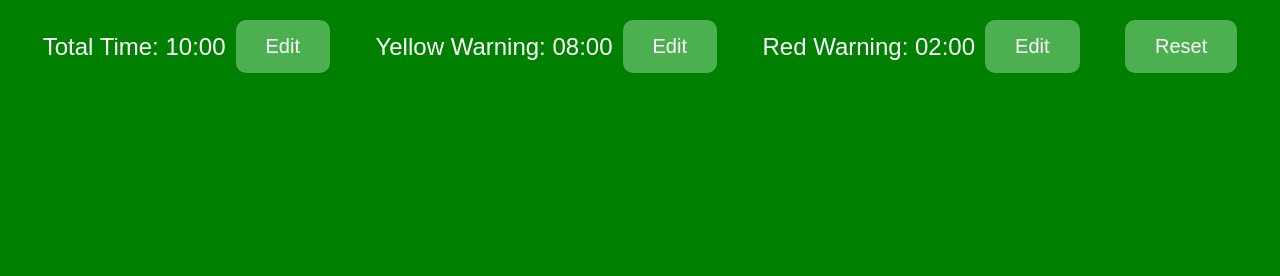
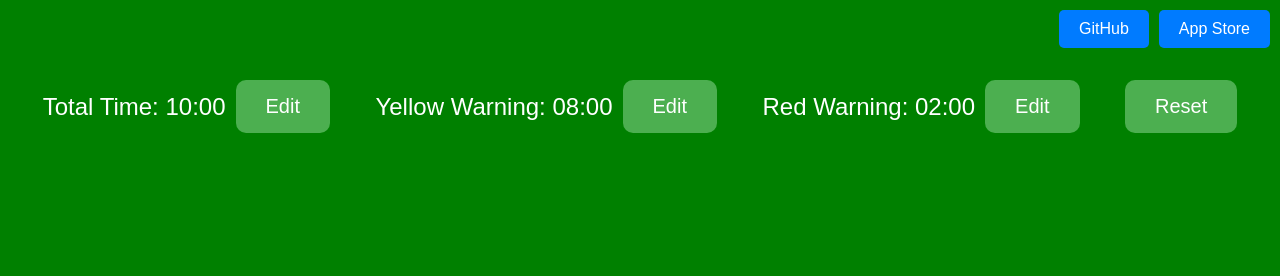
Before and after one commit to sy1995/Pacetimer, a plain HTML site: page index.html in a window 1280 px wide. Shown: the top 276 px of the page. Drawn offline with Linux system fonts and the light colour scheme.

Commit message:
优化readme

```diff
--- a/index.html
+++ b/index.html
@@ -7,6 +7,12 @@
   <link rel="stylesheet" href="styles.css">
 </head>
 <body>
+  <!-- 顶部：跳转按钮 -->
+  <div class="top-buttons">
+    <button onclick="window.open('https://github.com/sy1995/Pacetimer', '_blank')">GitHub</button>
+    <button onclick="window.open('https://apps.apple.com/us/app/%E8%8A%82%E5%A5%8F%E8%AE%A1%E6%97%B6/id6740053131?l=zh-Hans-CN', '_blank')">App Store</button>
+  </div>
+
   <div class="container">
     <!-- 顶部：时间显示和编辑按钮 -->
     <div class="time-controls">
--- a/styles.css
+++ b/styles.css
@@ -1,4 +1,3 @@
-/* styles.css */
 body {
     font-family: 'Arial', sans-serif;
     background-color: green;
@@ -14,7 +13,7 @@ body {
   }
 
   /* 或者使用另一种柔和的黄色 */
-body.yellow {
+  body.yellow {
     background-color: #ffa500; /* 更柔和的黄色 */
   }
 
@@ -36,6 +35,7 @@ body.yellow {
     align-items: center;
     font-size: 24px;
     margin-bottom: 20px;
+    margin-top: 60px; /* 增加顶部间距，避免被悬浮按钮挡住 */
   }
 
   .time-group {
@@ -108,3 +108,27 @@ body.yellow {
   .modal-content button {
     margin: 5px;
   }
+
+  /* 顶部按钮样式 */
+  .top-buttons {
+    position: fixed;
+    top: 10px;
+    right: 10px;
+    display: flex;
+    gap: 10px;
+  }
+
+  .top-buttons button {
+    padding: 10px 20px;
+    font-size: 16px;
+    background-color: #007bff;
+    color: white;
+    border: none;
+    border-radius: 5px;
+    cursor: pointer;
+    transition: background-color 0.3s;
+  }
+
+  .top-buttons button:hover {
+    background-color: #0056b3;
+  }
```
Also changed, not shown: 2 other files.
